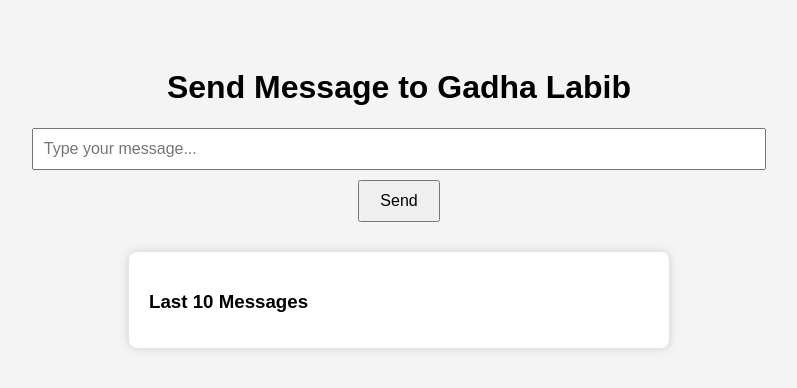
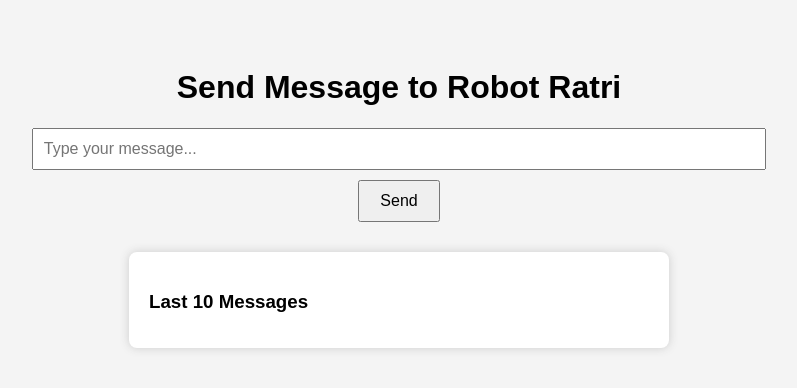
Before and after one commit to labibgadha/comm, a plain HTML site: page index.html in a window 1280 px wide. Shown: the whole page, without its empty margins (241-1038 px from the left). Drawn offline with Linux system fonts and the light colour scheme; no server answers.

Commit message:
Update index.html

```diff
--- a/index.html
+++ b/index.html
@@ -58,7 +58,7 @@
 </head>
 <body>
 
-  <h1>Send Message to Gadha Labib</h1>
+  <h1>Send Message to Robot Ratri</h1>
   <input type="text" id="messageInput" placeholder="Type your message..." />
   <br>
   <button onclick="sendMessage()">Send</button>
```
